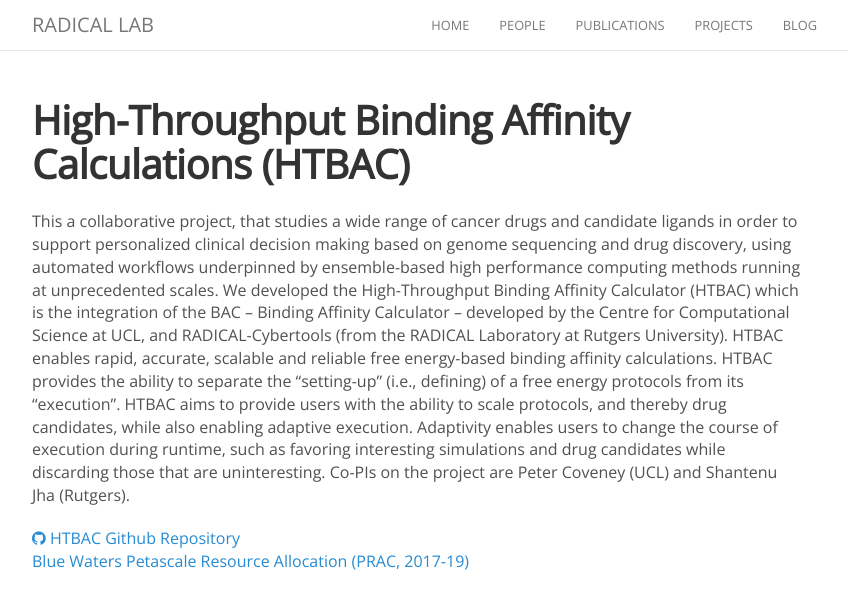
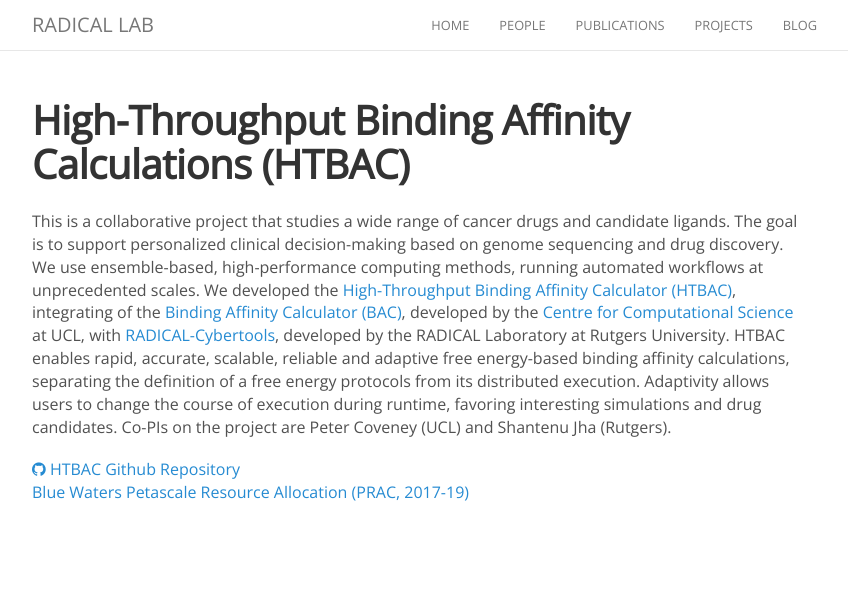
Before and after one commit to seymaguleryuz/radical-group.github.io, a Jekyll site: the page built from _projects/htbac.md, in a window 1280 px wide. Shown: the top 609 px of the page, without its empty margins (223-1071 px from the left). Built offline with Jekyll 4.4.1, drawn with Linux system fonts in a browser that asks for light colours; nearby versions of some CDN libraries.

Commit message:
Fix text

```diff
--- a/_projects/htbac.md
+++ b/_projects/htbac.md
@@ -4,10 +4,8 @@
 permalink: /projects/htbac
 abstract: HTBAC enables rapid, accurate, scalable and reliable free energy-based binding affinity calculations.
 ---
-<!--
-Resistance to chemotherapy targeted therapies is a major factor in limiting the effectiveness of cancer therapies. In many cases resistance can be linked to genetic changes in target proteins, either pre-existing or evolutionarily selected during treatment. Key to overcoming this challenge is the understanding of the molecular determinants of drug binding. The key physical parameters determining drug effectiveness are the binding free energy and the residence time of a ligand. Using molecular simulation we can gain insights into both of these quantities, which can inform both stratified or personal treatment regimes and drug development.
- -->
-This a collaborative project, that studies a wide range of cancer drugs and candidate ligands in order to support personalized clinical decision making based on genome sequencing and drug discovery, using automated workflows underpinned by ensemble-based high performance computing methods running at unprecedented scales. We developed the High-Throughput Binding Affinity Calculator (HTBAC) which is the integration of the BAC -- Binding Affinity Calculator -- developed by the Centre for Computational Science at UCL, and RADICAL-Cybertools (from the RADICAL Laboratory at Rutgers University). HTBAC enables rapid, accurate, scalable and reliable free energy-based binding affinity calculations. HTBAC provides the ability to separate the "setting-up" (i.e., defining) of a free energy protocols from its "execution". HTBAC aims to provide users with the ability to scale protocols, and thereby drug candidates, while also enabling adaptive execution. Adaptivity enables users to change the course of execution during runtime, such as favoring interesting simulations and drug candidates while discarding those that are uninteresting. Co-PIs on the project are Peter Coveney (UCL) and Shantenu Jha (Rutgers).
+
+This is a collaborative project that studies a wide range of cancer drugs and candidate ligands. The goal is to support personalized clinical decision-making based on genome sequencing and drug discovery. We use ensemble-based, high-performance computing methods, running automated workflows at unprecedented scales. We developed the [High-Throughput Binding Affinity Calculator (HTBAC)](https://github.com/radical-cybertools/htbac), integrating of the [Binding Affinity Calculator (BAC)](https://pubs.acs.org/doi/10.1021/ci8000937), developed by the [Centre for Computational Science](http://ccs.chem.ucl.ac.uk/) at UCL, with [RADICAL-Cybertools](https://radical-cybertools.github.io/), developed by the RADICAL Laboratory at Rutgers University. HTBAC enables rapid, accurate, scalable, reliable and adaptive free energy-based binding affinity calculations, separating the definition of a free energy protocols from its distributed execution. Adaptivity allows users to change the course of execution during runtime, favoring interesting simulations and drug candidates. Co-PIs on the project are Peter Coveney (UCL) and Shantenu Jha (Rutgers).
 
 <a href="https://github.com/radical-cybertools/htbac"><i class="fa fa-github"></i> HTBAC Github Repository</a><br>
 <a href="https://www.nsf.gov/pubs/2017/nsf17542/nsf17542.htm"><i class="fa fa-nsf"></i>Blue Waters Petascale Resource Allocation (PRAC, 2017-19)</a><br>
```
